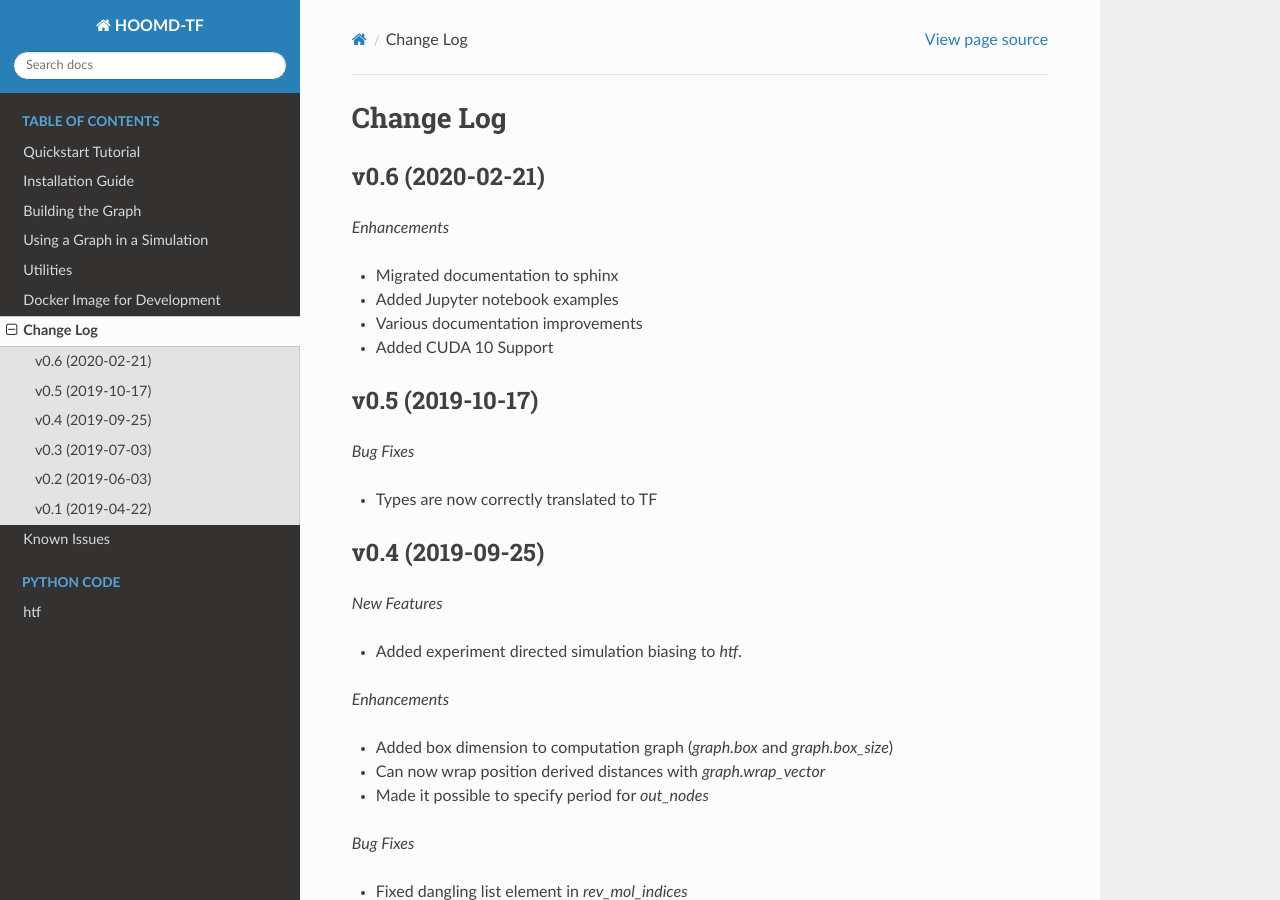
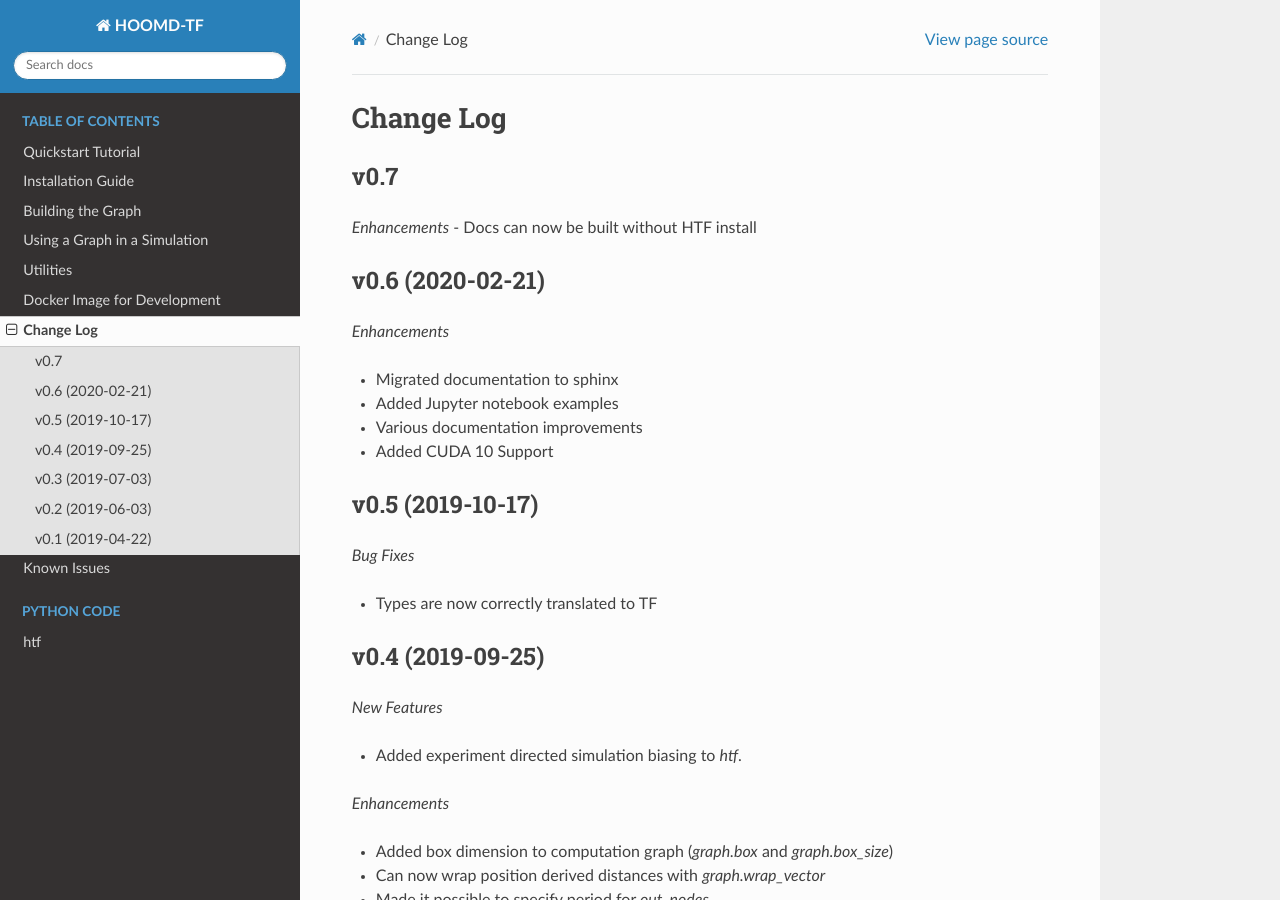
Before and after one commit to ur-whitelab/hoomd-tf, a Sphinx documentation site: the page built from sphinx-docs/source/changelog.rst, in a window 1280 px wide and 900 px high. Built offline with Sphinx 7.4.7 and the Read the Docs theme 2.0.0, drawn with Linux system fonts in a browser that asks for light colours.

Commit message:
Update changelog

```diff
--- a/sphinx-docs/source/changelog.rst
+++ b/sphinx-docs/source/changelog.rst
@@ -1,5 +1,12 @@
 Change Log
 ==========
+
+v0.7
+----
+
+*Enhancements*
+- Docs can now be built without HTF install
+
 
 v0.6 (2020-02-21)
 -----------------------
```
